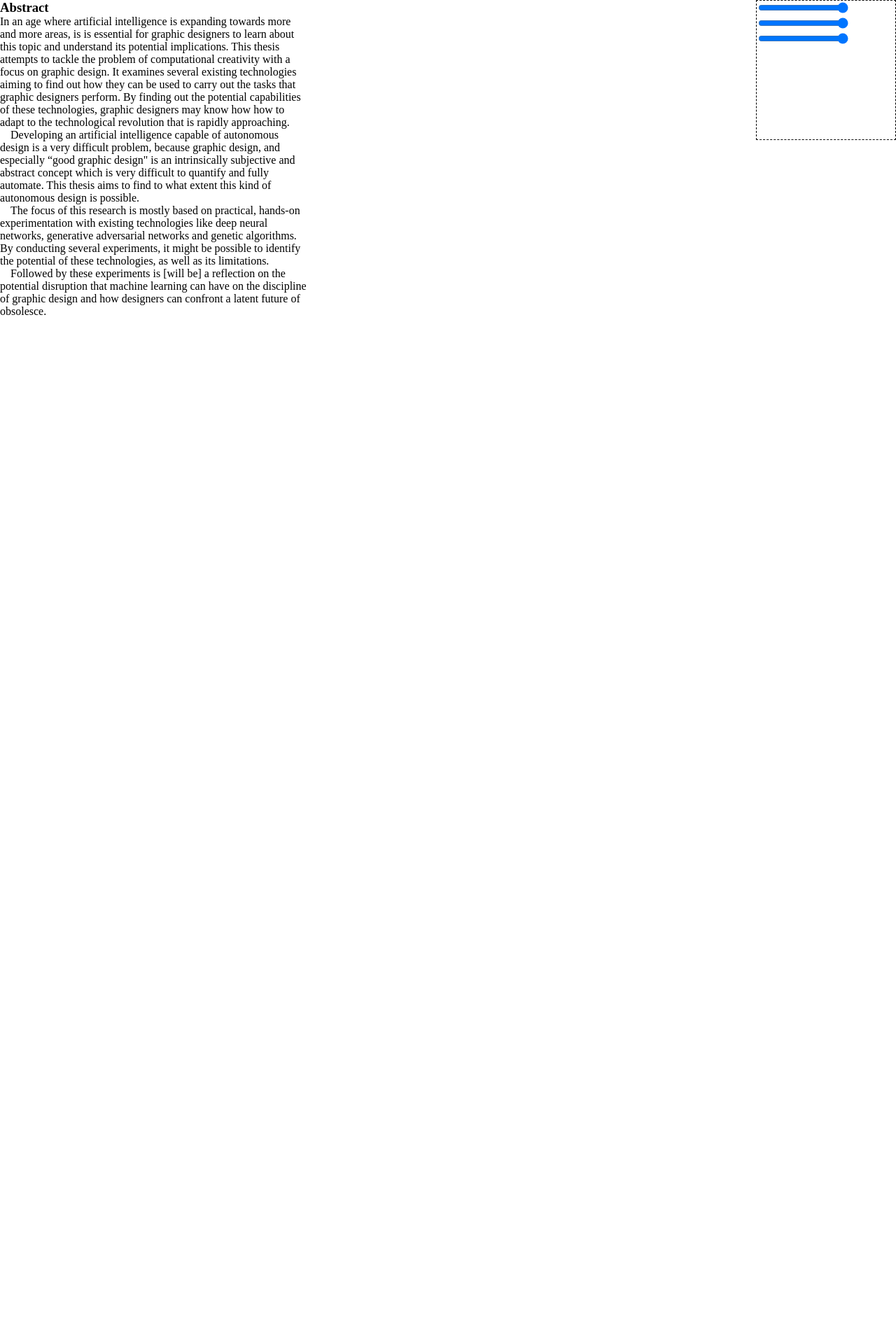
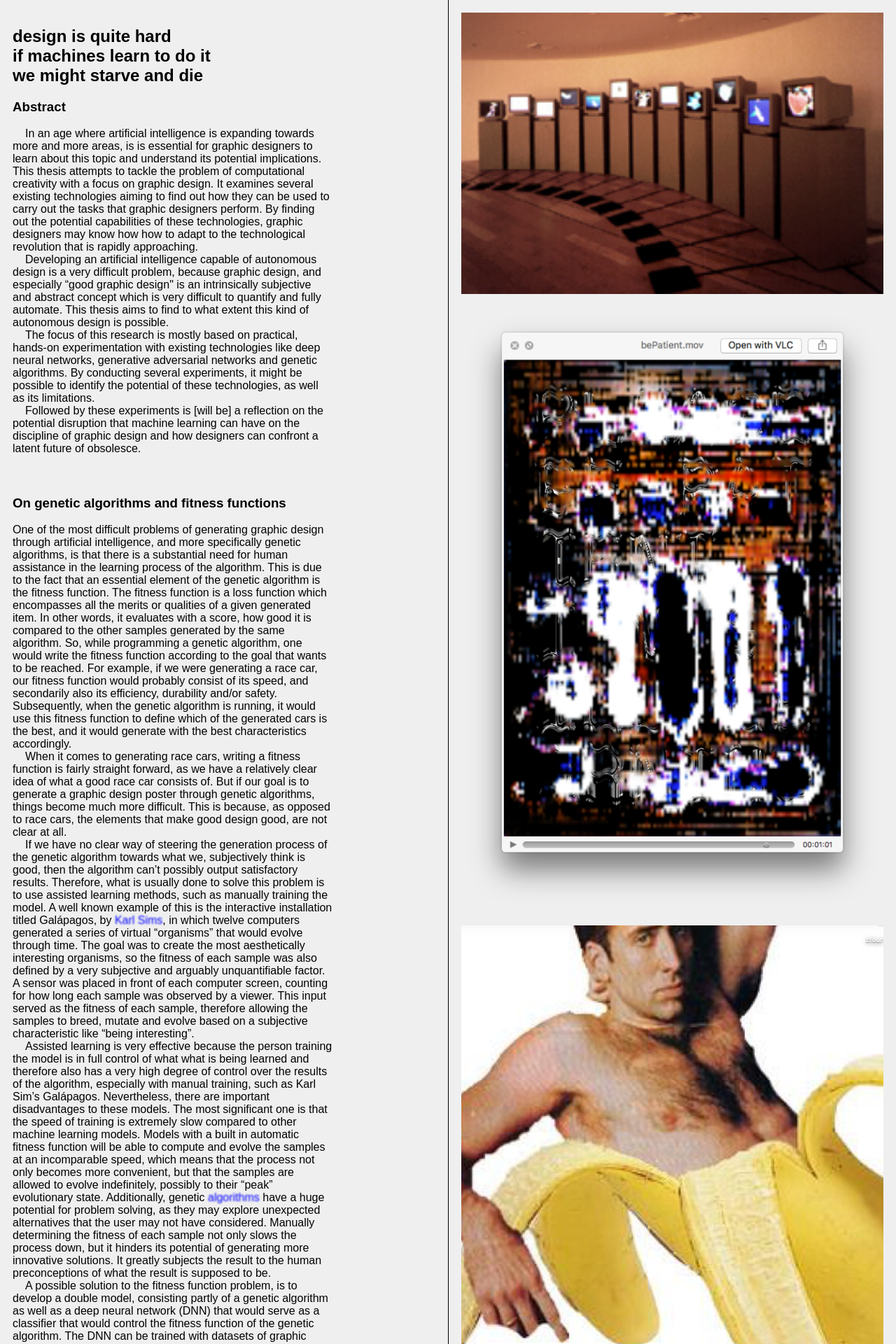
Before and after one commit to kabk/go-theses-18-daniel-hernandez, a PHP site: page / in a window 1280 px wide. Shown: the top 1920 px of the page at 70% size. Before the commit the page ends 450 px from the top, so only its background shows below. Run offline with PHP 8.4, Linux system fonts and the light colour scheme; some libraries are stand-ins or nearby versions.

Commit message:
content update

```diff
--- a/build/css/main.css
+++ b/build/css/main.css
@@ -2,16 +2,22 @@
   box-sizing: border-box; }
 
 body {
-  margin: 0; }
+  margin: 0;
+  font-family: sans-serif;
+  font-size: 12	pt;
+  color: black;
+  background-color: #efefef; }
 
 section {
-  margin-bottom: 40px; }
+  padding: 18px;
+  padding-bottom: 40px; }
 
 h3 {
-  margin: 0; }
+  margin: 0;
+  margin-bottom: 18px; }
 
 p {
-  text-indent: 15px;
+  text-indent: 18px;
   margin: 0;
   /*font-size: 25pt;*/ }
 
@@ -26,8 +32,27 @@ p:nth-child(2) {
   top: 0;
   border: 1px dashed black; }
 
+#images {
+  position: fixed;
+  top: 0;
+  right: 0;
+  width: 50vw;
+  height: 100vh;
+  padding: 18px;
+  border-left: 1px solid black;
+  overflow: scroll;
+  pointer-events: none; }
+  #images img {
+    width: 100%;
+    height: auto;
+    margin-bottom: 18px; }
+
+.link {
+  filter: blur(1px);
+  color: blue; }
+
 #measureTxt {
   /*width: 100vw;*/
-  border: 1px dashed red;
+  border-left: 1px solid black;
   white-space: nowrap;
   overflow: hidden; }
--- a/build/js/main.js
+++ b/build/js/main.js
@@ -1,7 +1,10 @@
 "use strict";
 
-setSectWidth();
-customize();
+$(document).ready(function () {
+	setSectWidth();
+	// customize();
+	dispImg();
+});
 
 function setSectWidth() {
 	function wordsPerLine() {
@@ -29,11 +32,10 @@ function setSectWidth() {
 		var targetWords = 10;
 		var wpl = wordsPerLine();
 		var sectW = 100 * targetWords / wpl;
-		console.log(sectW);
 		if (sectW < 100) {
-			$("section").css("width", sectW + "vw");
+			$("#textWrap").css("width", sectW + "vw");
 		} else {
-			$("section").css("width", "100vw");
+			$("#textWrap").css("width", "100vw");
 		}
 	}
 
@@ -64,3 +66,27 @@ function customize() {
 		$("body").css("background-color", "rgb(" + r + "," + g + "," + b + ")");
 	};
 }
+
+function dispImg() {
+	var yMiddle = $(window).height() / 2;
+	var imageY = [];
+
+	$("#images img").each(function (i) {
+		$(this).addClass("image" + i);
+		// imageY.push($(this).scrollTop();
+		// console.log(imageY[i]);
+	});
+
+	$(document).scroll(function () {
+		var scrollTop = $(document).scrollTop();
+		$(".link").each(function (i) {
+			var y = $(this).offset().top - scrollTop;
+			if (y <= yMiddle && y >= yMiddle - 10) {
+				$('#images').animate({
+					scrollTop: $(".image" + i).offset().top - scrollTop + 18
+				}, 800);
+				console.log($(".image" + i).offset().top - scrollTop);
+			}
+		});
+	});
+}
--- a/index.html
+++ b/index.html
@@ -7,36 +7,46 @@
 	<script src="https://ajax.googleapis.com/ajax/libs/jquery/3.2.1/jquery.min.js"></script>
 </head>
 <body>
-	<div>
+	<div id="textWrap">
 		<section>
+			<h2>
+				design is quite hard<br>
+if machines learn to do it<br>
+we might starve and die<br>
+			</h2>
 		<h3>Abstract</h3>
 			<p>In an age where artificial intelligence is expanding towards more and more areas, is is essential for graphic designers to learn about this topic and understand its potential implications. This thesis attempts to tackle the problem of computational creativity with a focus on graphic design. It examines several existing technologies aiming to find out how they can be used to carry out the tasks that graphic designers perform. By finding out the potential capabilities of these technologies, graphic designers may know how how to adapt to the technological revolution that is rapidly approaching.</p>
 			<p>Developing an artificial intelligence capable of autonomous design is a very difficult problem, because graphic design, and especially “good graphic design" is an intrinsically subjective and abstract concept which is very difficult to quantify and fully automate. This thesis aims to find to what extent this kind of autonomous design is possible.</p>
 			<p>The focus of this research is mostly based on practical, hands-on experimentation with existing technologies like deep neural networks, generative adversarial networks and genetic algorithms. By conducting several experiments, it might be possible to identify the potential of these technologies, as well as its limitations.</p>
 			<p>Followed by these experiments is [will be] a reflection on the potential disruption that machine learning can have on the discipline of graphic design and how designers can confront a latent future of obsolesce.</p>
 		</section>
-		<!--<section>
+		<section>
 			<h3>On genetic algorithms and fitness functions</h3>
 			<p>One of the most difficult problems of generating graphic design through artificial intelligence, and more specifically genetic algorithms, is that there is a substantial need for human assistance in the learning process of the algorithm. This is due to the fact that an essential element of the genetic algorithm is the fitness function. The fitness function is a loss function which encompasses all the merits or qualities of a given generated item. In other words, it evaluates with a score, how good it is compared to the other samples generated by the same algorithm. So, while programming a genetic algorithm, one would write the fitness function according to the goal that wants to be reached. For example, if we were generating a race car, our fitness function would probably consist of its speed, and secondarily also its efficiency, durability and/or safety. Subsequently, when the genetic algorithm is running, it would use this fitness function to define which of the generated cars is the best, and it would generate with the best characteristics accordingly.</p>
 			<p>When it comes to generating race cars, writing a fitness function is fairly straight forward, as we have a relatively clear idea of what a good race car consists of. But if our goal is to generate a graphic design poster through genetic algorithms, things become much more difficult. This is because, as opposed to race cars, the elements that make good design good, are not clear at all.</p>
-			<p>If we have no clear way of steering the generation process of the genetic algorithm towards what we, subjectively think is good, then the algorithm can’t possibly output satisfactory results. Therefore, what is usually done to solve this problem is to use assisted learning methods, such as manually training the model. A well known example of this is the interactive installation titled Galápagos, by Karl Sims, in which twelve computers generated a series of virtual “organisms” that would evolve through time. The goal was to create the most aesthetically interesting organisms, so the fitness of each sample was also defined by a very subjective and arguably unquantifiable factor. A sensor was placed in front of each computer screen, counting for how long each sample was observed by a viewer. This input served as the fitness of each sample, therefore allowing the samples to breed, mutate and evolve based on a subjective characteristic like “being interesting”.</p>
-			<p>Assisted learning is very effective because the person training the model is in full control of what what is being learned and therefore also has a very high degree of control over the results of the algorithm, especially with manual training, such as Karl Sim’s Galápagos. Nevertheless, there are important disadvantages to these models. The most significant one is that the speed of training is extremely slow compared to other machine learning models. Models with a built in automatic fitness function will be able to compute and evolve the samples at an incomparable speed, which means that the process not only becomes more convenient, but that the samples are allowed to evolve indefinitely, possibly to their “peak” evolutionary state.  Additionally, genetic algorithms have a huge potential for problem solving, as they may explore unexpected alternatives that the user may not have considered. Manually determining the fitness of each sample not only slows the process down, but it hinders its potential of generating more innovative solutions. It greatly subjects the result to the human preconceptions of what the result is supposed to be.</p>
+			<p>If we have no clear way of steering the generation process of the genetic algorithm towards what we, subjectively think is good, then the algorithm can’t possibly output satisfactory results. Therefore, what is usually done to solve this problem is to use assisted learning methods, such as manually training the model. A well known example of this is the interactive installation titled Galápagos, by <span class="link">Karl Sims</span>, in which twelve computers generated a series of virtual “organisms” that would evolve through time. The goal was to create the most aesthetically interesting organisms, so the fitness of each sample was also defined by a very subjective and arguably unquantifiable factor. A sensor was placed in front of each computer screen, counting for how long each sample was observed by a viewer. This input served as the fitness of each sample, therefore allowing the samples to breed, mutate and evolve based on a subjective characteristic like “being interesting”.</p>
+			<p>Assisted learning is very effective because the person training the model is in full control of what what is being learned and therefore also has a very high degree of control over the results of the algorithm, especially with manual training, such as Karl Sim’s Galápagos. Nevertheless, there are important disadvantages to these models. The most significant one is that the speed of training is extremely slow compared to other machine learning models. Models with a built in automatic fitness function will be able to compute and evolve the samples at an incomparable speed, which means that the process not only becomes more convenient, but that the samples are allowed to evolve indefinitely, possibly to their “peak” evolutionary state.  Additionally, genetic <span class="link">algorithms</span> have a huge potential for problem solving, as they may explore unexpected alternatives that the user may not have considered. Manually determining the fitness of each sample not only slows the process down, but it hinders its potential of generating more innovative solutions. It greatly subjects the result to the human preconceptions of what the result is supposed to be.</p>
 			<p>A possible solution to the fitness function problem, is to develop a double model, consisting partly of a genetic algorithm as well as a deep neural network (DNN) that would serve as a classifier that would control the fitness function of the genetic algorithm. The DNN can be trained with datasets of graphic design image files (in this case posters, to avoid format issues). These datasets have to be previously classified by hand into “good” and “bad” posters. Through training, the DNN could learn to identify all the variable and subjective elements that make a poster good. If this experiment is successful, the trained DNN would be able to get a poster as an input, evaluate it, and output a score for it.</p>
 			<p>It is important to note that since this network will be trained with a dataset pre-classified by me, the process and outcome will be undoubtedly influenced by my subjective interpretation of what quality means in design. Therefore, in a scenario where the trained DNN works, it would reflect, to a certain extent, my own taste and opinions in its decisions. Additionally if this DNN working to gather were to generate posters, it would by no means result in anything that could be considered objectively “good”, as there is no such thing.</p>
-			<p>The purpose of the following experiment is to determine whether using a DNN to determine the fitness function of a genetic algorithm is viable. The results are rather uncertain, mostly because the DNN could or could not accurate capture the pattern that links all the good posters together and all the bad posters together. DNNs are very good at finding patterns, which is why they often excel at image recognition and classification. If we were to try to classify dolphin images, it would find all the common characteristics that constitute a dolphin image, and effectively classify any image within this class. The difficulty with graphic design posters, lies in the fact that the posters themselves vary vastly. While a dolphin image will always contain some kind of dolphin, posters will most of the time not have any resemblance to each other. My hypothesis is that the DNN will be able to find certain patterns in the way typography is placed, as well as the use of color throughout the image. However, it is very possible that the trained DNN will have a hard time classifying with perfect accuracy, given the fact that the differences between the good and bad posters is not so evident, nor objective. On the other hand DNNs are known for being able to identify differences between very similar inputs.</p>
+			<p>The purpose of the following experiment is to determine whether using a DNN to determine the fitness function of a genetic algorithm is viable. The results are rather uncertain, mostly because the DNN could or could not accurate capture the pattern that links all the good posters together and all the bad posters together. DNNs are very good at finding patterns, which is why they often excel at image recognition and <span class="link">classification</span>. If we were to try to classify dolphin images, it would find all the common characteristics that constitute a dolphin image, and effectively classify any image within this class. The difficulty with graphic design posters, lies in the fact that the posters themselves vary vastly. While a dolphin image will always contain some kind of dolphin, posters will most of the time not have any resemblance to each other. My hypothesis is that the DNN will be able to find certain patterns in the way typography is placed, as well as the use of color throughout the image. However, it is very possible that the trained DNN will have a hard time classifying with perfect accuracy, given the fact that the differences between the good and bad posters is not so evident, nor objective. On the other hand DNNs are known for being able to identify differences between very similar inputs.</p>
 			<p>The training data consists of little over 3000 images, half of which are pre-classified as bad and the other as good. The training will be done using Google’s Tensorflow machine learning library, which provides a basic structure for the deep neural network. In order to be able to accurately identify patterns, shapes, colors, and edges, I will be using a pre-trained model called Inception-V3, which already has the ability to recognize over 1000 classes with a high degree of accuracy. Subsequently, I will add the two classes “good poster”, and “bad poster” and train the network for 24 hrs.</p>
 			<p>After successful training, the DNN was ready to be to be tested. Any number of posters can be fed to the DNN, an will be classified, on a scale from 0 to 100, on the network’s interpretation of good and bad. I avoided classifying any of the posters that were in the original dataset, as they would probably return an output of 100% good or bad, according to my initial pre-classification. Following are some of the results.</p>
 			<p>Given the subjective nature of the experiment, it is difficult to evaluate whether the experiment was successful or not. To test this, before feeding the posters do the DNN, I rated the posters myself; if the rating of the DNN matched mine, it would mean that it works accurately. To measure the accuracy of the classification, I calculated the difference with each of my scores with the DNN scores, resulting on a number between 0 and 100, 0 being complete accuracy. The overall accuracy was 21.9. This indicates that that in general the network can indeed classify the posters but with a low degree of accuracy. In the majority of the tests, the score provided by the DNN somewhat corresponded to my score. But in some case the DNN’s classification was completely off. As I mentioned in my hypothesis, this is likely due to the similarity between the “good” and “bad” training data, and an inability of the DNN to detect these subjective characteristics. In all likelihood, there are even many cases where there is no real patterns linking good posters together.</p>
 			<p>I believe that a way to improve this DNN, and its resulting accuracy, would be to train using several sub-classes. Grouping all good and bad posters is way too general which impedes the network to detect patterns accurately. For example, in the “good” data set, there is a modernist poster by Wim Crouwel, as well as an extremely hectic poster by Gilles de Brock. The vast differences between these posters make it very hard for a DNN to find a clear pattern. Therefore, a possible solution would be to make sub-categories and subsequently sort those into the “good” or “bad” classes. However, this would require a lot of manual labour, which is why this DNN was being trained in the first place, which might defeat the original purpose.</p>
 			<p>The classifying accuracy of DNN can go up to the 90 - 99% range. The accuracy of this poster classifier is much lower, which means that it’s probably not the best solution for the fitness function problem. Nevertheless, it would be interesting what would be the result of pairing this DNN with a genetic poster generator, because it would allow us to see what the DNN’s subjective interpretation of what a good poster is, giving us insight on how these networks find patterns and learn from graphic design data.</p>
-		</section>-->
+		</section>
+	</div>
+	<div id="images">
+		<img src="img/galapagos-icc240.jpg">
+		<img src="img/lel.png">
+		<img src="img/nick.png">
 	</div>
 	<section><p id="measureTxt"></p></section>
-	<div id="controls">
+	<!-- <div id="controls">
 		<input type="range" min="0" max="255" value="255" class="slider" id="r">
 		<input type="range" min="0" max="255" value="255" class="slider" id="g">
 		<input type="range" min="0" max="255" value="255" class="slider" id="b">
-	</div>
+	</div> -->
 	<script src="build/js/main.js"></script>
 </body>
 </html>
--- a/src/sass/main.scss
+++ b/src/sass/main.scss
@@ -1,21 +1,31 @@
+$fg: black;
+$bg: #efefef;
+$mainPadding: 18px;
+
 *{
 	box-sizing: border-box;
 }
 
 body{
 	margin: 0;
+	font-family: sans-serif;
+	font-size: 12	pt;
+	color: $fg;
+	background-color: $bg;
 }
 
 section{
-	margin-bottom: 40px;
+	padding: 18px;
+	padding-bottom: 40px;
 }
 
 h3{
 	margin: 0;
+	margin-bottom: $mainPadding;
 }
 
 p {
-	text-indent: 15px;
+	text-indent: $mainPadding;
 	margin: 0;
 	/*font-size: 25pt;*/
 }
@@ -33,9 +43,35 @@ p:nth-child(2){
 	border: 1px dashed black;
 }
 
+#textWrap{
+}
+
+#images{
+	position: fixed;
+	top: 0;
+	right: 0;
+	width: 50vw;
+	height: 100vh;
+	padding: $mainPadding;
+	border-left: 1px solid $fg;
+	overflow: scroll;
+	pointer-events: none;
+
+	img{
+		width: 100%;
+		height: auto;
+		margin-bottom: $mainPadding;
+	}
+}
+
+.link{
+	filter: blur(1px);
+	color: blue;
+}
+
 #measureTxt{
 	/*width: 100vw;*/
-	border: 1px dashed red;
+	border-left: 1px solid $fg;
 	white-space: nowrap;
 	overflow: hidden;
 }
```
Also changed, not shown: src/js/main.js (+34 -5 lines), img/galapagos-icc240.jpg (added), img/lel.png (added), img/nick.png (added).
